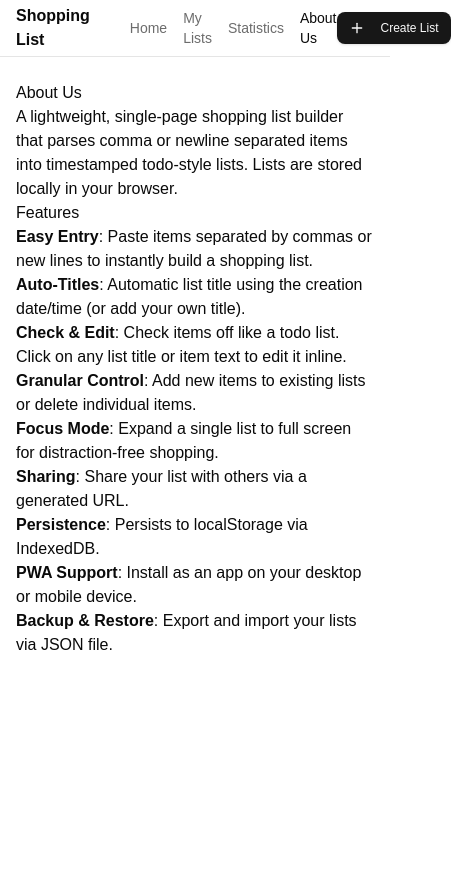
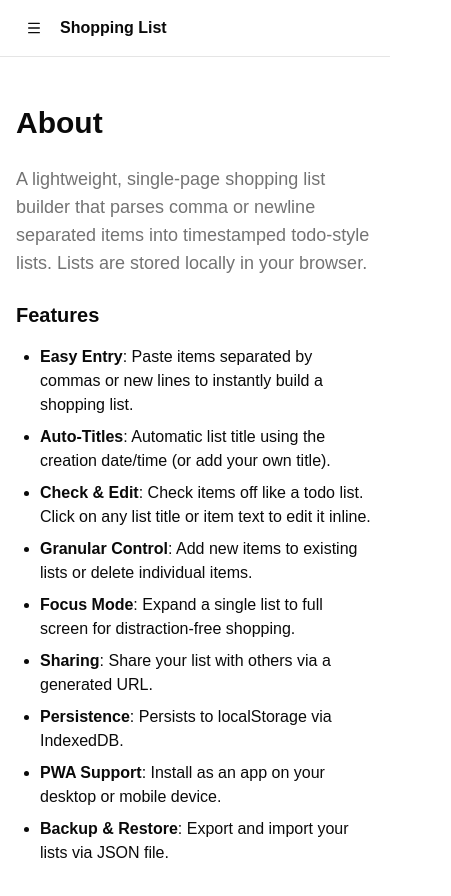
Before and after one commit to ramigb/Shoppinglist, a React (Vite) app: page /about in a window 390 px wide. Shown: the top 896 px of the page, 451 px wide, since content can reach past the window. Before the commit the page ends 844 px from the top, so only its background shows below. Built offline with nearby package versions, Linux system fonts and the light colour scheme.

Commit message:
Add responsive navbar, update About page, and setup GitHub Actions deploy

```diff
--- a/src/layouts/AppLayout.tsx
+++ b/src/layouts/AppLayout.tsx
@@ -1,39 +1,95 @@
 import { Link, useLocation } from "react-router-dom";
 import { Button } from "@/components/ui/button";
-import { Plus } from "lucide-react";
+import { Plus, Menu } from "lucide-react";
 import { cn } from "@/lib/utils";
 import { useState } from "react";
 import { CreateListDialog } from "@/components/custom/CreateListDialog";
+import {
+  Sheet,
+  SheetContent,
+  SheetTrigger,
+  SheetTitle,
+} from "@/components/ui/sheet";
 
 export function Layout({ children }: { children: React.ReactNode }) {
   const location = useLocation();
   const [isCreateOpen, setIsCreateOpen] = useState(false);
+  const [isSheetOpen, setIsSheetOpen] = useState(false);
 
   const navItems = [
     { label: "Home", path: "/" },
     { label: "My Lists", path: "/lists" },
     { label: "Statistics", path: "/stats" },
-    { label: "About Us", path: "/about" },
+    { label: "About", path: "/about" },
   ];
 
   return (
     <div className="min-h-screen bg-background text-foreground flex flex-col">
       <header className="sticky top-0 z-50 w-full border-b bg-background/95 backdrop-blur supports-[backdrop-filter]:bg-background/60">
         <div className="container flex h-14 items-center justify-between px-4">
-          <div className="mr-4 flex">
+          <div className="mr-4 flex items-center">
+            {/* Mobile Menu */}
+            <Sheet open={isSheetOpen} onOpenChange={setIsSheetOpen}>
+              <SheetTrigger asChild>
+                <Button variant="ghost" size="icon" className="md:hidden mr-2">
+                  <Menu className="h-5 w-5" />
+                  <span className="sr-only">Toggle menu</span>
+                </Button>
+              </SheetTrigger>
+              <SheetContent side="left">
+                <SheetTitle className="sr-only">Navigation Menu</SheetTitle>
+                <div className="flex flex-col space-y-4 py-4">
+                  <Link
+                    to="/"
+                    className="font-bold text-lg mb-2"
+                    onClick={() => setIsSheetOpen(false)}
+                  >
+                    Shopping List
+                  </Link>
+                  {navItems.map((item) => (
+                    <Link
+                      key={item.path}
+                      to={item.path}
+                      className={cn(
+                        "transition-colors hover:text-foreground/80",
+                        location.pathname === item.path
+                          ? "text-foreground"
+                          : "text-foreground/60"
+                      )}
+                      onClick={() => setIsSheetOpen(false)}
+                    >
+                      {item.label}
+                    </Link>
+                  ))}
+                  <Button
+                    size="sm"
+                    className="w-full justify-start"
+                    onClick={() => {
+                      setIsCreateOpen(true);
+                      setIsSheetOpen(false);
+                    }}
+                  >
+                    <Plus className="mr-2 h-4 w-4" /> Create List
+                  </Button>
+                </div>
+              </SheetContent>
+            </Sheet>
+
             <Link to="/" className="mr-6 flex items-center space-x-2 font-bold">
               Shopping List
             </Link>
           </div>
 
-          <nav className="flex items-center space-x-4 lg:space-x-6 text-sm font-medium">
+          <nav className="hidden md:flex items-center space-x-4 lg:space-x-6 text-sm font-medium">
             {navItems.map((item) => (
               <Link
                 key={item.path}
                 to={item.path}
                 className={cn(
                   "transition-colors hover:text-foreground/80",
-                  location.pathname === item.path ? "text-foreground" : "text-foreground/60"
+                  location.pathname === item.path
+                    ? "text-foreground"
+                    : "text-foreground/60"
                 )}
               >
                 {item.label}
@@ -41,17 +97,15 @@ export function Layout({ children }: { children: React.ReactNode }) {
             ))}
           </nav>
 
-          <div className="ml-auto">
-             <Button size="sm" onClick={() => setIsCreateOpen(true)}>
-                <Plus className="mr-2 h-4 w-4" /> Create List
-             </Button>
+          <div className="ml-auto hidden md:block">
+            <Button size="sm" onClick={() => setIsCreateOpen(true)}>
+              <Plus className="mr-2 h-4 w-4" /> Create List
+            </Button>
           </div>
         </div>
       </header>
 
-      <main className="flex-1 container py-6 px-4">
-        {children}
-      </main>
+      <main className="flex-1 container py-6 px-4">{children}</main>
 
       <CreateListDialog open={isCreateOpen} onOpenChange={setIsCreateOpen} />
     </div>
--- a/src/pages/AboutPage.tsx
+++ b/src/pages/AboutPage.tsx
@@ -1,14 +1,14 @@
 export default function AboutPage() {
   return (
-    <div className="prose dark:prose-invert max-w-none">
-      <h1>About Us</h1>
-      <p>
+    <div className="max-w-3xl mx-auto py-6">
+      <h1 className="text-3xl font-bold mb-6">About</h1>
+      <p className="mb-6 text-lg text-muted-foreground">
         A lightweight, single-page shopping list builder that parses comma or
         newline separated items into timestamped todo-style lists. Lists are
         stored locally in your browser.
       </p>
-      <h3>Features</h3>
-      <ul>
+      <h3 className="text-xl font-semibold mb-4">Features</h3>
+      <ul className="list-disc pl-6 space-y-2">
         <li>
           <strong>Easy Entry</strong>: Paste items separated by commas or new
           lines to instantly build a shopping list.
```
Also changed, not shown: 2 other files (tests, documents, lock files or other folders).
